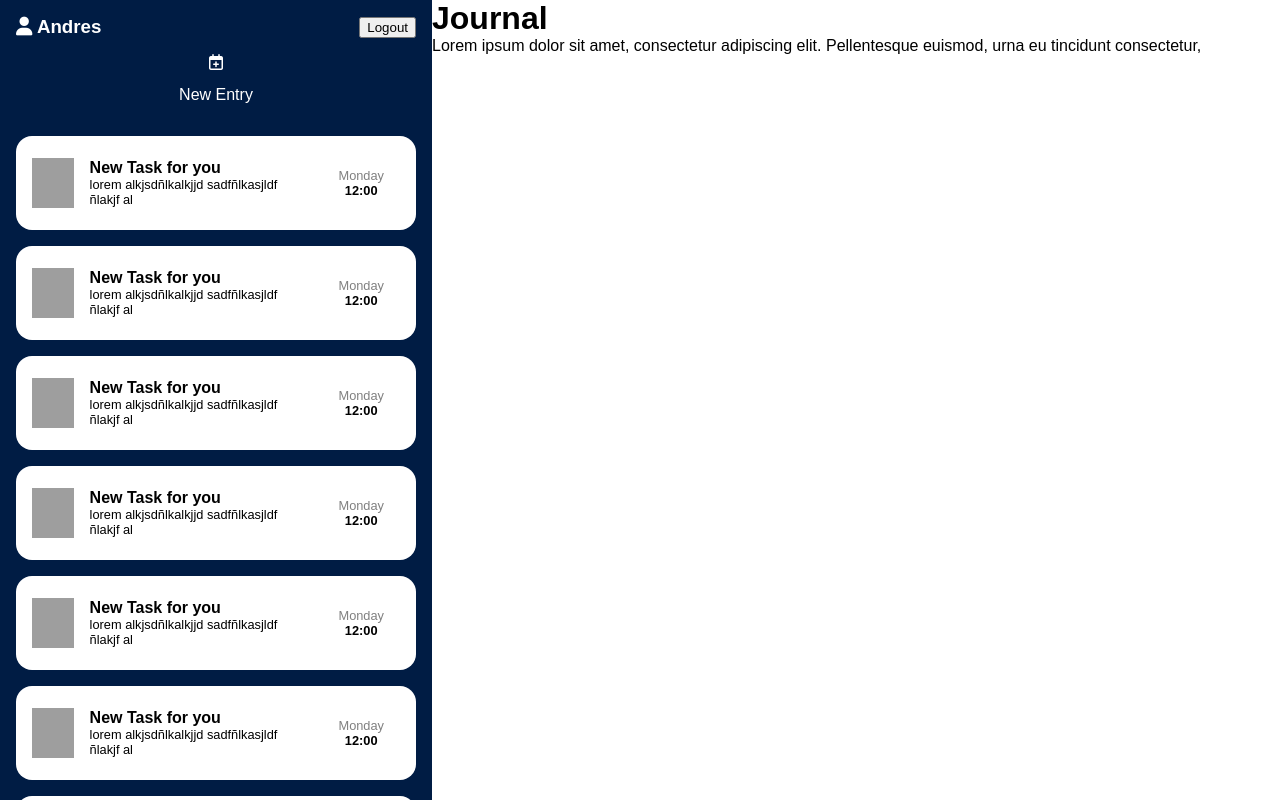
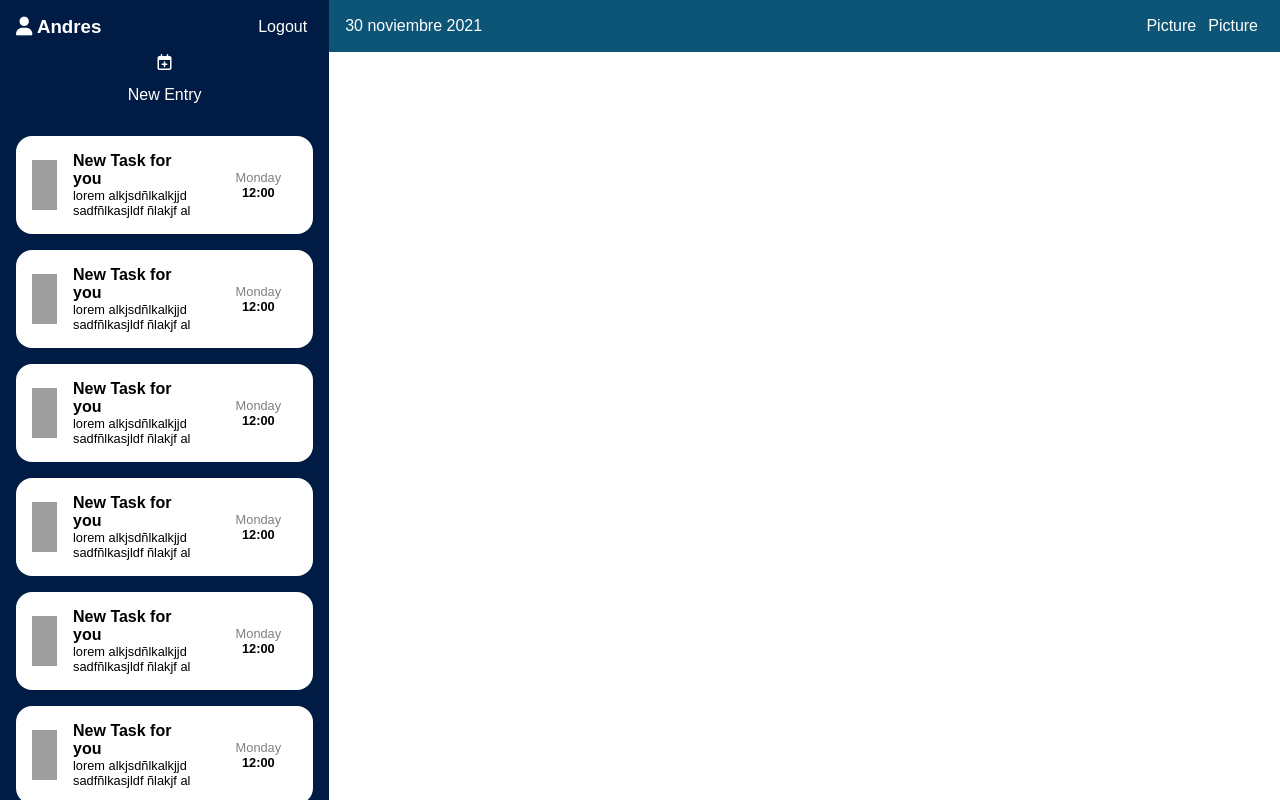
Before and after one commit to andrescastromamani/JournalApp-ReactJS, a React app: page / in a window 1280 px wide. Built offline with nearby package versions, Linux system fonts and the light colour scheme; grey boxes are pictures that could not be loaded.

Commit message:
We add navbar in the main content

```diff
--- a/src/components/journal/JournalPage.js
+++ b/src/components/journal/JournalPage.js
@@ -1,4 +1,5 @@
 import React from 'react'
+import { NotesPage } from '../notes/NotesPage'
 import { Sidebar } from './Sidebar'
 
 export const JournalPage = () => {
@@ -6,11 +7,7 @@
         <div className="journal__main">
             <Sidebar />
             <main className="journal_content">
-                <h1>Journal</h1>
-                <p>
-                    Lorem ipsum dolor sit amet, consectetur adipiscing elit.
-                    Pellentesque euismod, urna eu tincidunt consectetur,
-                </p>
+                <NotesPage />
             </main>
         </div>
     )
--- a/src/components/journal/Sidebar.js
+++ b/src/components/journal/Sidebar.js
@@ -9,7 +9,7 @@
                     <i className="fas fa-user"></i>
                     <span> Andres</span>
                 </h3>
-                <button>Logout</button>
+                <button className="journal__btn">Logout</button>
             </div>
             <div className="journal__newentry">
                 <i className="far fa-calendar-plus"></i>
--- /dev/null
+++ b/src/components/notes/NoteAppBar.js
@@ -0,0 +1,13 @@
+import React from 'react'
+
+export const NoteAppBar = () => {
+    return (
+        <div className="note__appbar">
+            <span className="note__appbar__title">30 noviembre 2021</span>
+            <div>
+                <button className="journal__btn">Picture</button>
+                <button className="journal__btn">Picture</button>
+            </div>
+        </div>
+    )
+}
--- /dev/null
+++ b/src/components/notes/NotesPage.js
@@ -0,0 +1,10 @@
+import React from 'react'
+import { NoteAppBar } from './NoteAppBar'
+
+export const NotesPage = () => {
+    return (
+        <div className="notes__main">
+            <NoteAppBar />
+        </div>
+    )
+}
--- a/src/styles/components/_journal.scss
+++ b/src/styles/components/_journal.scss
@@ -1,3 +1,14 @@
+.journal__btn {
+    background-color: transparent;
+    border: none;
+    color: #fff;
+    font-size: 1rem;
+    cursor: pointer;
+    transition: all 0.3s ease-in-out;
+    &:hover {
+        color: gray;
+    }
+}
 .journal__main {
     display: flex;
 }
@@ -67,7 +78,10 @@
     flex-direction: column;
     padding: 1rem;
 }
-.journal__entrydate p{
+.journal__entrydate p {
     color: black;
     font-weight: bold;
 }
+.journal_content {
+    width: 100%;
+}
--- /dev/null
+++ b/src/styles/components/_notes.scss
@@ -0,0 +1,13 @@
+.notes__main {
+    display: flex;
+    flex-direction: column;
+    height: 100%;
+}
+.note__appbar {
+    align-items: center;
+    background-color: $secondary-color;
+    color: white;
+    display: flex;
+    justify-content: space-between;
+    padding: 1rem;
+}
--- a/src/styles/styles.scss
+++ b/src/styles/styles.scss
@@ -4,3 +4,5 @@
 //Components
 @import './components/auth';
 @import './components/journal';
+@import './components/nothing';
+@import './components/notes';
```
Also changed, not shown: src/components/journal/NothingSelected.js (added, +9 -0 lines), src/styles/components/_nothing.scss (added).
